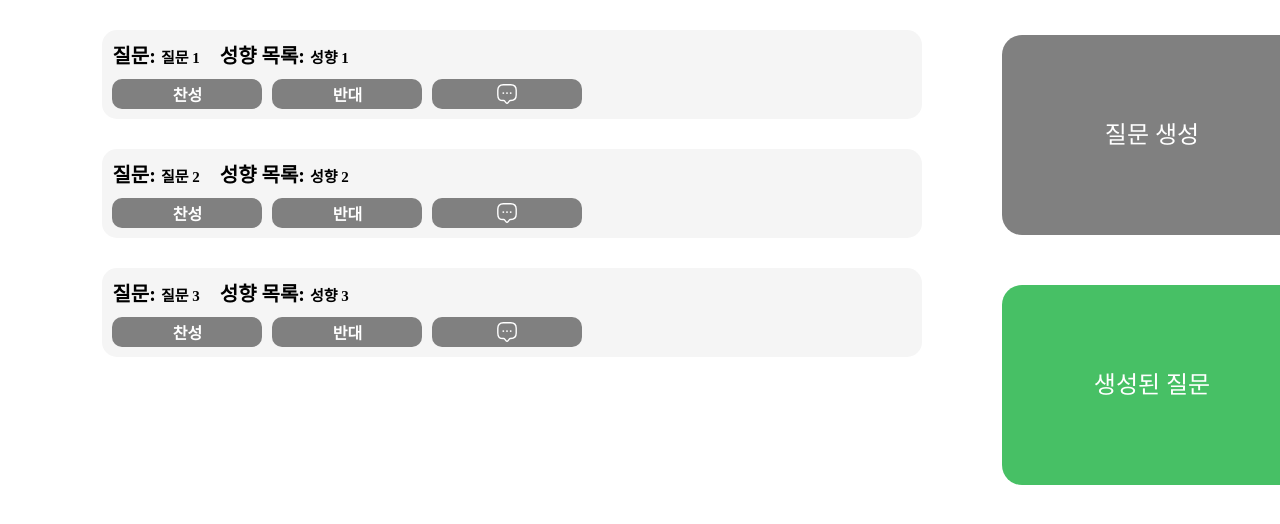
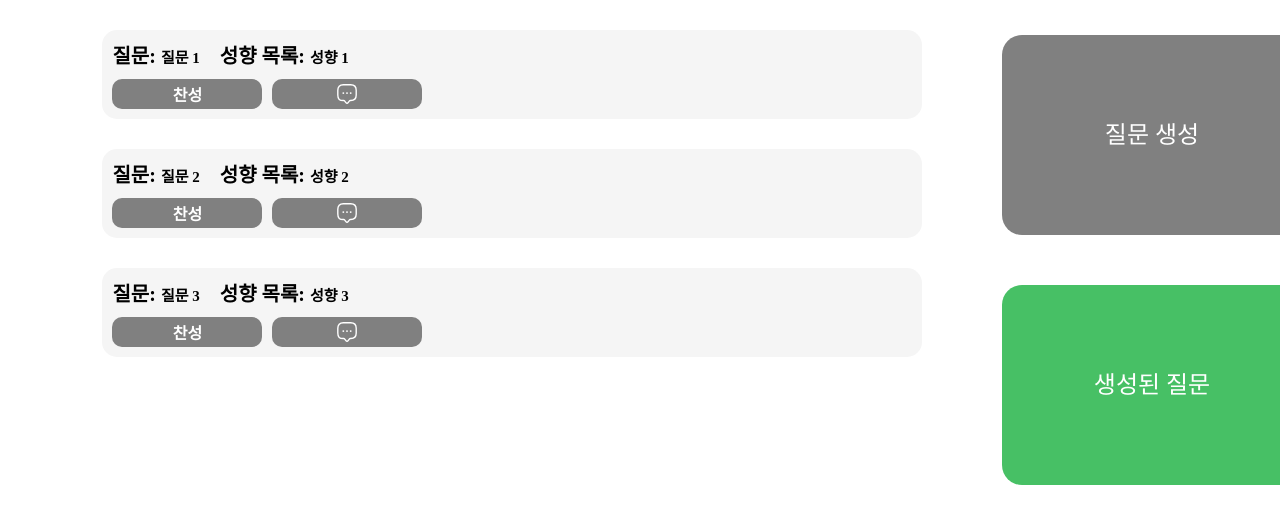
Before and after one commit to INVINCIBLE-DMS/Strongest-Front, a React (Create React App) app: page /list in a window 1280 px wide. Shown: the top 524 px of the page. Built offline with nearby package versions, Linux system fonts and the light colour scheme.

Commit message:
Post 반대 삭제

```diff
--- a/src/components/Post.jsx
+++ b/src/components/Post.jsx
@@ -22,7 +22,6 @@ export const Post = ({ Q, P, C }) => {
       </Question>
       <Buttons>
         <Button Text='찬성' />
-        <Button Text='반대' />
         <Button
           Text={<img src='/imgs/Comment.svg' width='20' height='20' />}
           Click={Comment}
```
Also changed, not shown: 1 other file (tests, documents, lock files or other folders).
